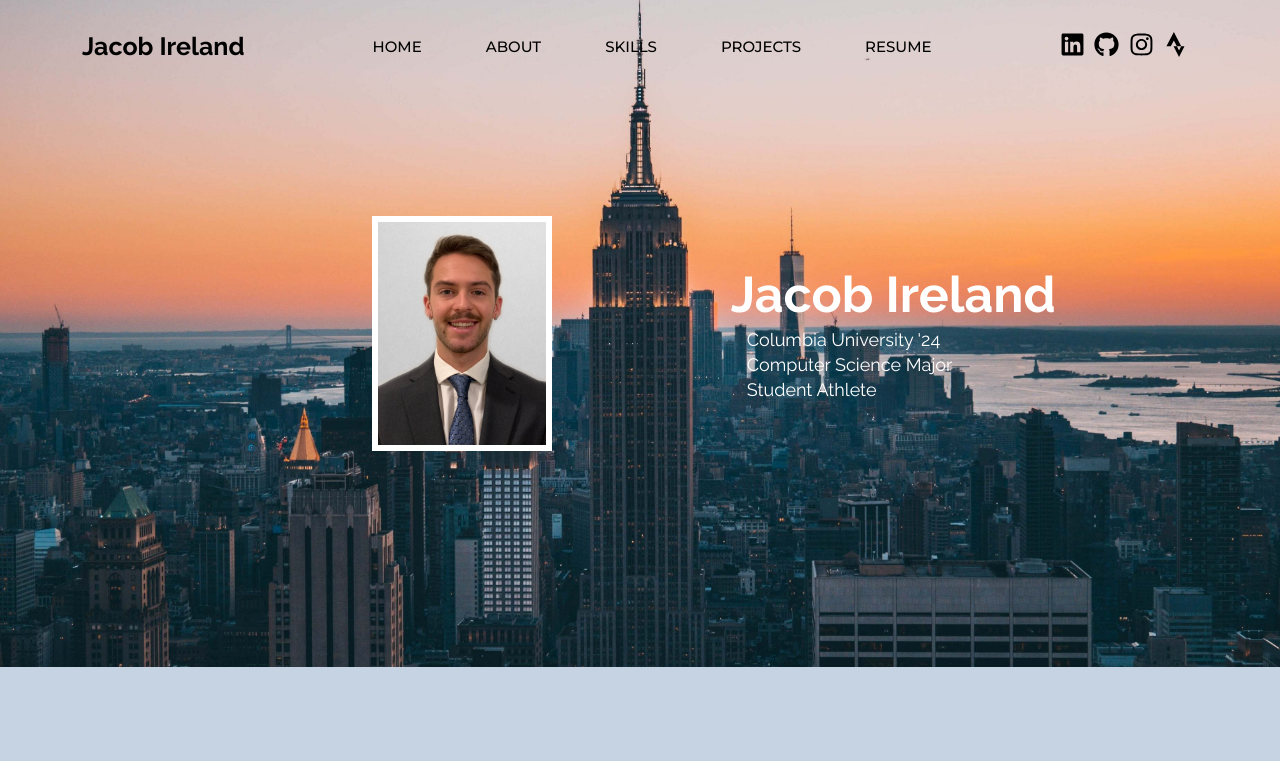
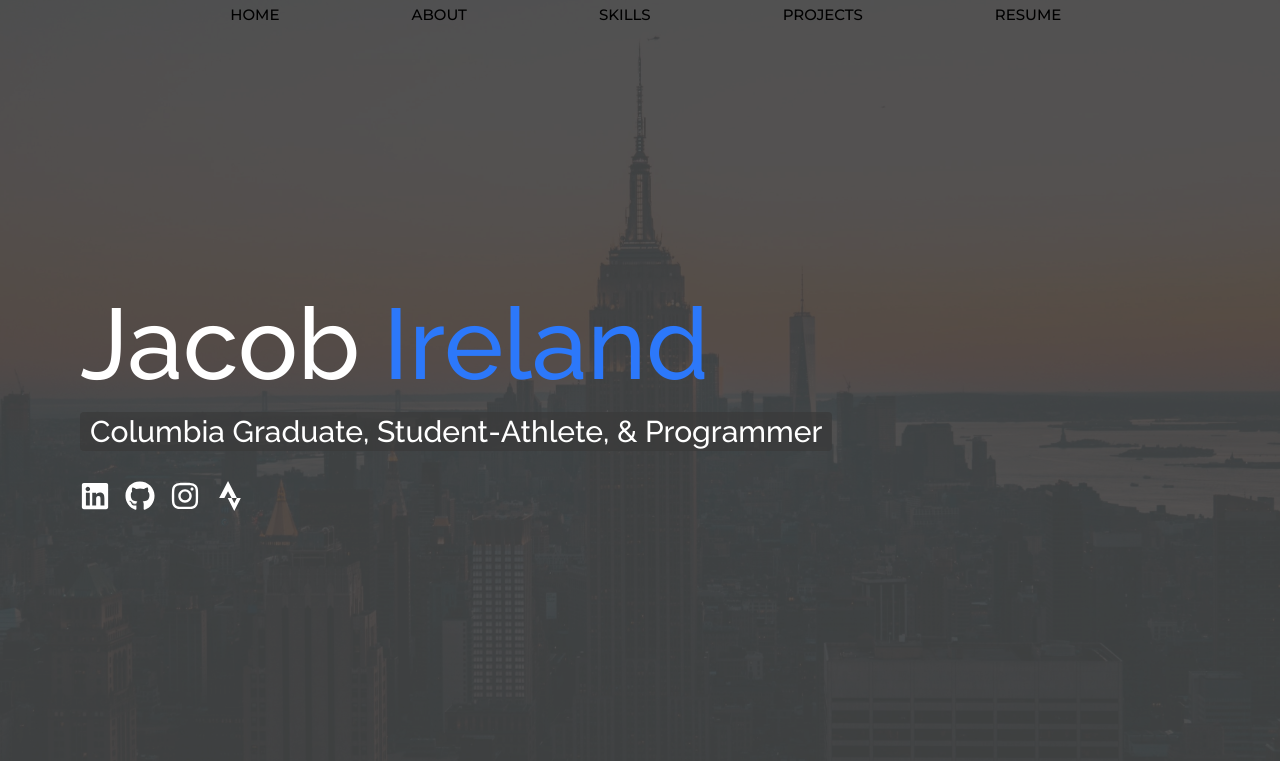
Before and after one commit to jacobireland/Personal-Website, a React (Create React App) app in the folder my-react-app/: page / in a window 1280 px wide. Shown: the top 761 px of the page. Built offline with nearby package versions, Linux system fonts and the light colour scheme.

Commit message:
changes to home page and colors

```diff
--- a/my-react-app/src/App.css
+++ b/my-react-app/src/App.css
@@ -28,10 +28,23 @@ a {
 }
 
 .main_background {
-  background-image: url("./assets/nycdusk.jpg");
+  background: url("./assets/nycdusk.jpg");
   background-repeat: no-repeat;
   background-position: center center;
   background-size: cover;
+}
+
+.main_grey {
+  position: absolute;
+  z-index: 0;
+  width: 100%;
+  height: 100vh;
+  background-color: #444;
+  opacity: 90%;
+}
+
+.main_navbar {
+  z-index: 999;
 }
 
 .skills_page {
--- a/my-react-app/src/App.js
+++ b/my-react-app/src/App.js
@@ -12,6 +12,7 @@ const App = () => {
     <div className="App">
       { proj1Visible ? <Proj1Popup visible={proj1Visible} setVisible={setProj1Visible}/> : <div></div> }
       <div className="main_background">
+        <div className='main_grey'></div>
         <Navbar />
         <Header />
       </div>
--- a/my-react-app/src/components/about/About.jsx
+++ b/my-react-app/src/components/about/About.jsx
@@ -3,10 +3,10 @@ import './about.css';
 import gradFlic from '../../assets/gradflic.jpg';
 import { FaGithub, FaLinkedin, FaInstagram, FaStrava } from 'react-icons/fa';
 
-
 const About = () => {
   return (
     <div className="mysite_about-page" id="about">
+      <h1 className="about"> About Me</h1>
       <div className="mysite_about">
         <img className="mysite_flic" src={gradFlic} width="300" alt="running in mountains" />
         <div className="mysite_about-info">
--- a/my-react-app/src/components/about/about.css
+++ b/my-react-app/src/components/about/about.css
@@ -3,11 +3,19 @@
     align-items: center;
     justify-content: center;
     flex-direction: column;
+    padding: 5rem
+}
+
+.about {
+    position: relative;
+    color: rgba(0, 0, 0, 0.904);
+    font-size: 50px;
+    font-family: var(--font-1);
+    padding-bottom: 4rem
 }
 
 .mysite_about {
     display: flex;
-    padding-top: 6rem;
     padding-right: 8rem;
     padding-left: 8rem;
     flex-direction: row;
@@ -55,6 +63,10 @@
     position: relative;
     padding: 0 4rem;
     padding-bottom: 3rem;
+}
+
+.mysite_about-socials :hover {
+    color: #2C78FA;
 }
 
 .linkedin,
--- a/my-react-app/src/components/header/Header.jsx
+++ b/my-react-app/src/components/header/Header.jsx
@@ -1,18 +1,25 @@
 import React from 'react'
 import './header.css';
-import propic from '../../assets/portrait.jpg';
+import { FaGithub, FaLinkedin, FaInstagram, FaStrava } from 'react-icons/fa';
 
 const Header = () => {
+
   return (
     <div className="mysite_header" id="home">
       <div className="mysite_header-content">
-        <img className="mysite_header-propic" src={propic} width="180" height="235" alt="propic"/>
         <div className="mysite_header-intro">
-          <h1 className="mysite_header-name"> Jacob Ireland</h1>
+          <div className='mysite_header-name'>
+            <h1 className="mysite_header-firstName">Jacob</h1>
+            <h1 className="mysite_header-lastName">Ireland</h1>
+          </div>
           <div className="bio">
-            <p> Columbia University '24</p>
-            <p> Computer Science Major</p>
-            <p> Student Athlete</p>
+            <p>Columbia Graduate, Student-Athlete, & Programmer</p>
+          </div>
+          <div className='mysite_header_links'>
+            <a className="social" href="https://www.linkedin.com/in/jacob-ireland-a8a683189/" target="_blank" rel="noreferrer"><FaLinkedin size={30}></FaLinkedin></a>
+            <a className="social" href="https://github.com/jacobireland" target="_blank" rel="noreferrer"><FaGithub size={30}></FaGithub></a>
+            <a className="social" href="https://www.instagram.com/_jacob_ireland/?hl=en" target="_blank" rel="noreferrer"><FaInstagram size={30}></FaInstagram></a>
+            <a className="social" href="https://www.strava.com/athletes/46252676" target="_blank" rel="noreferrer"><FaStrava size={30}></FaStrava></a>
           </div>
         </div>
       </div>
--- a/my-react-app/src/components/header/header.css
+++ b/my-react-app/src/components/header/header.css
@@ -1,50 +1,53 @@
 .mysite_header {
     position: relative;
     display: flex;
-    align-items: center;
-    justify-content: center;
-    padding: 12rem 0;
-    padding-bottom: 15rem;
     width: 100%;
+    height: 100vh;
 }
 
 .mysite_header-content {
-    display: flex;
-    flex-direction: row;
-    justify-content: center;
-    align-items: center;
-    position: relative;
-    top: 1.5rem;
-}
-
-.mysite_header-propic {
-    position: relative;
-    border: 6px solid white;
-    margin-right: 2rem;
+    align-content: center;
 }
 
 .mysite_header-intro {
-    position: relative;
-    left: 10.2rem;
-    display:flex;
-    flex-direction: column;
+    font-family: var(--font-1);
+    color: white;
+    margin-left: 5rem;
 }
 
 .mysite_header-name {
-    position: relative;
-    right: 1rem;
-    margin-bottom: 3px;
-    color: #fff;
-    font-size: 50px;
-    font-family: var(--font-1);
+    display: flex;
+    flex-direction: row;
+}
+
+.mysite_header-firstName {
+    font-weight: 500;
+    font-size: 100px;
+}
+
+.mysite_header-lastName {
+    font-weight: 500;
+    font-size: 100px;
+    color: #2C78FA;
+    margin-left: 23px;
 }
 
 .bio {
-    color: #fff;
-    font-family: var(--font-1);
-    font-size: 18px;
-    line-height: 25px;
-    text-transform: capitalize;
+    font-weight: 500;
+    font-size: 30px;
+    background-color: rgba(58, 58, 58, 0.699);
+    border-radius: 4px;
+    padding: 2px 10px 2px 10px;
+    width: 100%;
+    margin: 10px 0 30px 0;
+}
+
+a + a {
+    margin-left: 15px;
+}
+
+.social :hover {
+    color: #2C78FA;
 }
 
 @media screen and (max-width: 850px) {
--- a/my-react-app/src/components/navbar/Navbar.jsx
+++ b/my-react-app/src/components/navbar/Navbar.jsx
@@ -35,15 +35,12 @@ const Navbar = () => {
   return (
     <div className="mysite_navbar" id="navbar">
       <div className="mysite_navbar-links">
-        <div className="mysite_name">
-          <p>Jacob Ireland</p>
-        </div>
         <div className="mysite_navbar-links_container">
-          <p><a href="#home">HOME</a></p>
-          <p><a href="#about">ABOUT</a></p>
-          <p><a href="#skills">SKILLS</a></p>
-          <p><a href="#projects">PROJECTS</a></p>
-          <p><a href={resume} target="_blank" rel="noreferrer" >RESUME</a></p>
+          <p className='nav-item'><a href="#home">HOME</a></p>
+          <p className='nav-item'><a href="#about">ABOUT</a></p>
+          <p className='nav-item'><a href="#skills">SKILLS</a></p>
+          <p className='nav-item'><a href="#projects">PROJECTS</a></p>
+          <p className='nav-item'><a href={resume} target="_blank" rel="noreferrer" >RESUME</a></p>
         </div>
 
         <div className="socials">
--- a/my-react-app/src/components/navbar/navbar.css
+++ b/my-react-app/src/components/navbar/navbar.css
@@ -4,20 +4,39 @@
     width: 100%;
     overflow: hidden;
     z-index: 9999;
-    padding-top: 2rem;
-    padding-bottom: 2rem;
+    transition: 0.35s;
+}
 
-    transition: 0.35s;
+#navbar p + p {
+    margin-left: 100px;
+}
+
+#navbar p:hover {
+    color:#2C78FA
+}
+
+#navbar.sticky .socials {
+    opacity: 100%;
 }
 
 #navbar.sticky {
     background-color: rgb(29, 29, 29);
     padding-top: 0.75rem;
     padding-bottom: 0.75rem;
+    opacity: 100%;
+    margin-left: 0;
+}
+
+#navbar.sticky .mysite_navbar-links_container {
+    margin-left: 0;
 }
 
 #navbar.sticky p {
     color:rgb(227, 227, 227)
+}
+
+#navbar.sticky p:hover {
+    color:#2C78FA
 }
 
 .mysite_navbar-links {
@@ -31,28 +50,19 @@
     display: flex;
     flex-direction: row;
     position: relative;
-}
-
-.mysite_navbar-links_container p:hover {
-    font-weight: 700;
-}
-
-.mysite_name {
-    font-family: var(--font-1);
-    font-weight: 800;
-    font-size: 25px;
-    line-height: 25px;
-    text-transform: capitalize;
-    position: relative;
-    right: 6rem
+    margin-left: 250px;
 }
 
 .socials {
     display: flex;
     flex-direction: row;
-    padding: 0 0;
+    padding: 0 0 0 100px;
     position: relative;
-    left: 6rem;
+    opacity: 0%;
+}
+
+.socials :hover {
+    color: #2C78FA;
 }
 
 .nav-linkedin,
@@ -62,6 +72,7 @@
     position: relative;
     padding: 0 0.6rem 0 0;
     margin: 0 0 0 0;
+    color: rgb(227, 227, 227);
 }
 
 .mysite_navbar-links_container p,
--- a/my-react-app/src/components/popup_proj1/Proj1Popup.jsx
+++ b/my-react-app/src/components/popup_proj1/Proj1Popup.jsx
@@ -6,7 +6,7 @@ const Proj1Popup = ({ visible, setVisible}) => {
 
     return (
         <div className="popup_container">
-            <div className="close" onClick={() => { setVisible(!visible); }}><FaTimes size={25}></FaTimes></div>
+            <FaTimes size={20} className="close" onClick={() => { setVisible(!visible); }}></FaTimes>
         </div>
     )
 }
--- a/my-react-app/src/components/popup_proj1/proj1popup.css
+++ b/my-react-app/src/components/popup_proj1/proj1popup.css
@@ -7,15 +7,16 @@
     margin-left: 15%;
     margin-right: 15%;
     margin-top: 8rem;
-    background-color: brown;
+    background-color: #04151F;
     font-size: 100px;
-    text-align: center;
-    align-content: center;
-    justify-content: center;
     overflow-y: scroll;
 }
 
 .close {
-    width: 25px;
-    height: 25px;
+    width: 20px;
+    height: 20px;
+    margin-left: auto;
+    margin-right: 7px;
+    margin-top: 7px;
+    color: white;
 }
```
Also changed, not shown: my-react-app/src/components/projects/Projects.jsx (+17 -18 lines), my-react-app/src/components/projects/projects.css (+21 -21 lines).
